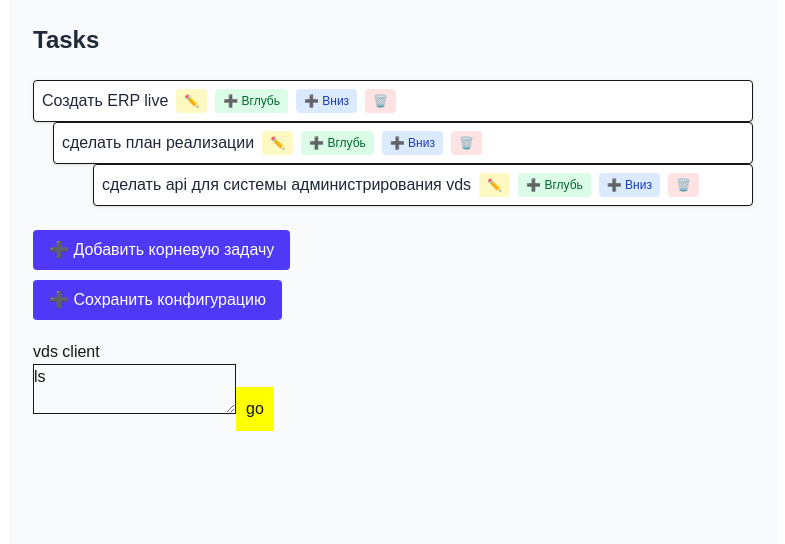
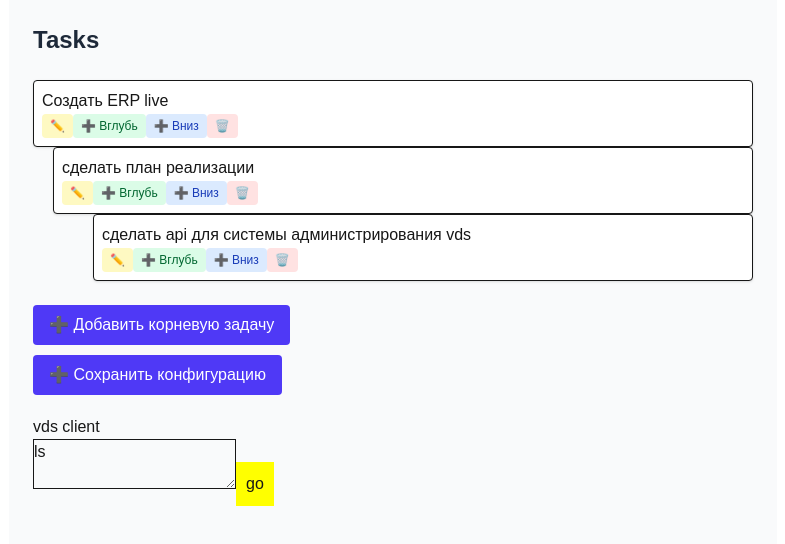
Before and after one commit to Yeminfu/erp-live, a Next.js app: page / in a window 1280 px wide. Shown: the top 544 px of the page, without its empty margins (247-1032 px from the left). Built offline with nearby package versions, Linux system fonts and the light colour scheme.

Commit message:
убрал флекс из карточки

```diff
--- a/app/client.tsx
+++ b/app/client.tsx
@@ -39,7 +39,7 @@ const TaskItem = React.memo(
 
     return (
       <div className="mb-2" style={{ marginLeft: indent }}>
-        <div className="flex items-center gap-2 p-2 bg-white rounded border shadow-sm">
+        <div className="gap-2 p-2 bg-white rounded border shadow-sm">
           {isEditing ? (
             <>
               <input
@@ -69,9 +69,11 @@ const TaskItem = React.memo(
             </>
           ) : (
             <>
-              <span className="font-medium text-gray-800 min-w-0 truncate">
-                {task.title}
-              </span>
+              <div>
+                <span >
+                  {task.title}
+                </span>
+              </div>
               <button
                 onClick={() => onEditStart(task.id, task.title)}
                 className="px-2 py-1 text-xs bg-yellow-100 text-yellow-800 rounded hover:bg-yellow-200 transition"
@@ -306,7 +308,7 @@ export default function TaskTree(props: { config: ts_task[] }) {
 }
 
 function VdsCLient() {
-  const [stateIn, setStateIn] = useState('ls');
+  const [stateIn, setStateIn] = useState("ls");
   const [stateOut, setStateOut] = useState("");
   return (
     <>
```
